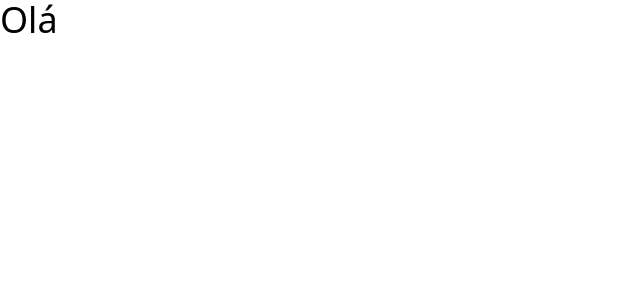
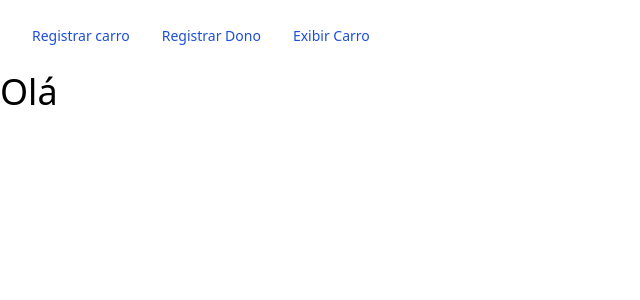
Before and after one commit to EuMotta/mecanica-pi, a Next.js app: page / in a window 1280 px wide. Shown: the top 300 px of the page, without its empty margins (0-640 px from the left). Built offline with nearby package versions, Linux system fonts and the light colour scheme.

Commit message:
showCars update

```diff
--- a/app/layout.jsx
+++ b/app/layout.jsx
@@ -1,12 +1,13 @@
 'use client';
 
 import { SessionProvider } from 'next-auth/react';
+import Navbar from '../components/Navbar';
 
 const RootLayout = ({ children }) => (
   <html lang="pt">
     <head />
     <SessionProvider>
-      <body>{children}</body>
+      <body><Navbar /> {children}</body>
     </SessionProvider>
   </html>
 );
--- /dev/null
+++ b/app/showCars/page.jsx
@@ -0,0 +1,9 @@
+import { ShowCars } from '../../sections';
+import '../../styles/globals.css';
+
+export default () => (
+  <main>
+    <div className="text-4xl">Olá</div>
+    <ShowCars />
+  </main>
+);
--- /dev/null
+++ b/components/Navbar.jsx
@@ -0,0 +1,30 @@
+'use client';
+
+import Link from 'next/link';
+import React from 'react';
+import { navLinks } from '../constants';
+
+const Navbar = () => (
+  <div>
+    <nav className="bg-white border-gray-200 px-2 sm:px-4 py-2.5 rounded">
+      <div className="container flex flex-wrap items-center justify-between mx-auto">
+        <div className="hidden w-full md:block md:w-auto" id="navbar-default">
+          <ul className="flex flex-col p-4 mt-4 border border-gray-100 rounded-lg bg-gray-50 md:flex-row md:space-x-8 md:mt-0 md:text-sm md:font-medium md:border-0 md:bg-white ">
+            {navLinks.map((link) => (
+              <li>
+                <Link
+                  href={link.href}
+                  className="block py-2 pl-3 pr-4 text-white bg-blue-700 rounded md:bg-transparent md:text-blue-700 md:p-0 dark:text-white"
+                >
+                  {link.name}
+                </Link>
+              </li>
+            ))}
+          </ul>
+        </div>
+      </div>
+    </nav>
+  </div>
+);
+
+export default Navbar;
--- a/constants/index.js
+++ b/constants/index.js
@@ -100,3 +100,18 @@ export const carsList = [
     setValue: 'setOilLocation',
   },
 ];
+
+export const navLinks = [
+  {
+    name: 'Registrar carro',
+    href: '/registerCar',
+  },
+  {
+    name: 'Registrar Dono',
+    href: '/registerOwner',
+  },
+  {
+    name: 'Exibir Carro',
+    href: '/showCars',
+  },
+];
--- a/sections/index.jsx
+++ b/sections/index.jsx
@@ -1,4 +1,5 @@
-import CarsForm from './CarsForm';
+import CarsForm from './registerCar/CarsForm';
 import OwnersForm from './registerOwner/OwnersForm';
+import ShowCars from './showCars/ShowCars';
 
-export { CarsForm, OwnersForm };
+export { CarsForm, OwnersForm, ShowCars };
--- a/sections/registerCar/CarsForm.jsx
+++ b/sections/registerCar/CarsForm.jsx
@@ -625,8 +625,7 @@ const CarsForm = () => {
               </label>
             </div>
           </div>
-          {showSecure &&
-            formItems.slice(32, 35).map((item, index) => (
+          {showSecure && formItems.slice(32, 35).map((item, index) => (
               <label key={index}>
                 <div className="">{item.name}</div>
                 {item.type === 'select' ? (
--- a/sections/registerOwner/OwnersForm.jsx
+++ b/sections/registerOwner/OwnersForm.jsx
@@ -74,12 +74,6 @@ const OwnersForm = () => {
       type: 'text',
       onChange: (e) => setOwnerLastName(e.target.value),
       placeholder: 'Digite seu sobrenome',
-    },
-    {
-      name: 'Endereço:',
-      type: 'text',
-      onChange: (e) => setOwnerAddress(e.target.value),
-      placeholder: 'Digite seu endereço',
     },
     {
       name: 'Email:',
@@ -164,6 +158,12 @@ const OwnersForm = () => {
       },
     },
     {
+      name: 'Endereço:',
+      type: 'text',
+      onChange: (e) => setOwnerAddress(e.target.value),
+      placeholder: 'Digite seu endereço',
+    },
+    {
       name: 'Cidade:',
       type: 'text',
       onChange: (e) => setOwnerCity(e.target.value),
@@ -195,11 +195,11 @@ const OwnersForm = () => {
           {ownerid._id}
         </div>
       ))}
-      <div className="glassmorphism grid  grid-cols-3 p-5 gap-10">
+      <div className="glassmorphism  p-5 gap-10">
         <div className="col-span-3 text-center p-5">
           <h2>Informações complementares</h2>
         </div>
-        <div className="border bg-slate-300 rounded-lg shadow shadow-slate-600 p-2">
+        <div className="border bg-slate-300 grid  grid-cols-3 gap-5 rounded-lg shadow shadow-slate-600 p-2">
           <div className="col-span-3 flex justify-center items-center gap-3 text-center p-5">
             <h4>Manutenção 1</h4>
           </div>
--- /dev/null
+++ b/sections/showCars/ShowCars.jsx
@@ -0,0 +1,40 @@
+'use client';
+
+import Image from 'next/image';
+import React, { useEffect, useState } from 'react';
+import styles from '../../styles';
+import car1 from '../../public/car1.webp';
+
+const ShowCars = () => {
+  const [carsData, setCarsData] = useState([]);
+  useEffect(() => {
+    const fetchData = async () => {
+      const result = await fetch('/api/car');
+      const data = await result.json();
+      setCarsData(data);
+    };
+    fetchData();
+  }, []);
+  return (
+    <div className={styles.xPaddings}>
+      <div className="grid grid-cols-4">
+        {carsData.map((car) => (
+          <div className="glassmorphism">
+            <div className="text-center">
+              <div className="font-bold">{car.owner}</div>
+            </div>
+            <Image src={car1} width={300} height={300} unoptimized />
+            <div className="text-center">
+              {car.model}
+            </div>
+            <div className="">
+              <span className="font-semibold">Dono:</span> {car.Ownername}
+            </div>
+          </div>
+        ))}
+      </div>
+    </div>
+  );
+};
+
+export default ShowCars;
```
Also changed, not shown: public/car1.webp (added).
